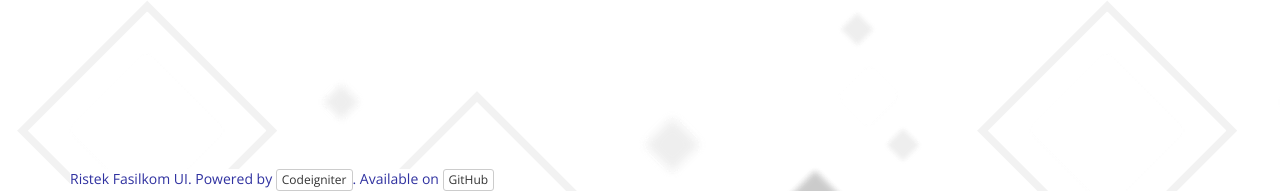
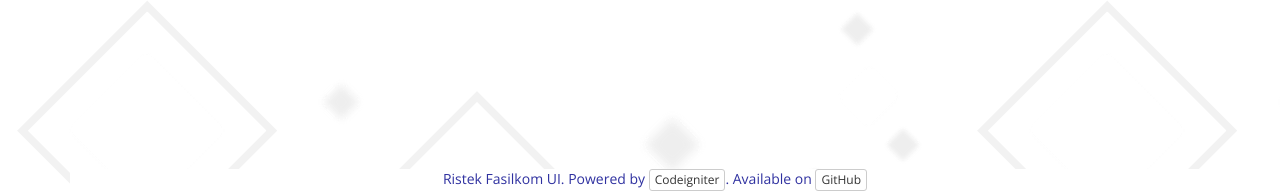
Before and after one commit to mgilangjanuar/join_ristek, a CodeIgniter app: page / in a window 1280 px wide. Shown: the part 609-800 px from the top of the page. Run offline with CodeIgniter, Linux system fonts and the light colour scheme; some web fonts are replaced.

Commit message:
fixing footer in home.php

```diff
--- a/application/views/home.php
+++ b/application/views/home.php
@@ -136,7 +136,11 @@
 				</div>
 			</div>
 			<footer class="text-center">
-				<span class="content-font text-info">Ristek Fasilkom UI. Powered by <a href="http://www.codeigniter.com" class="btn btn-xs btn-default">Codeigniter</a>. Available on <a href="https://github.com/jundialwan/join_ristek" class="btn btn-xs btn-default">GitHub</a></span>
+				<div class="container text-center">
+					<div class="row">
+						<span class="content-font text-info">Ristek Fasilkom UI. Powered by <a href="http://www.codeigniter.com" class="btn btn-xs btn-default">Codeigniter</a>. Available on <a href="https://github.com/jundialwan/join_ristek" class="btn btn-xs btn-default">GitHub</a></span>
+					</div>
+				</div>
 			</footer>
 		</div>
 
```
